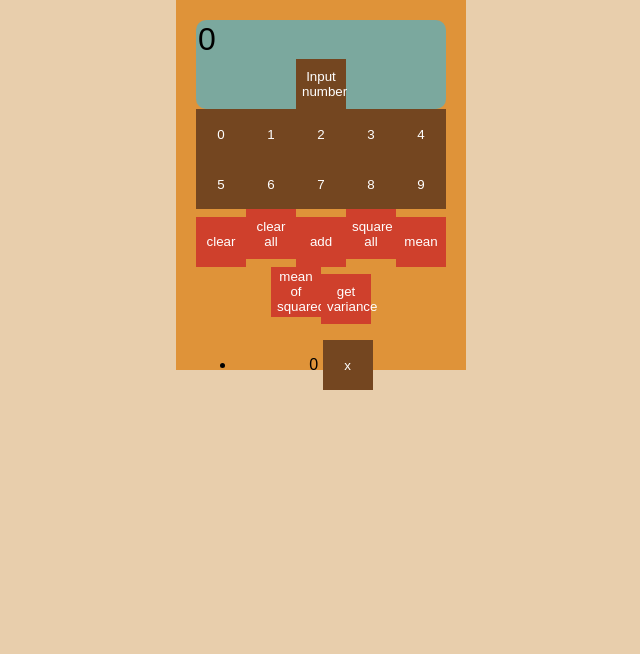
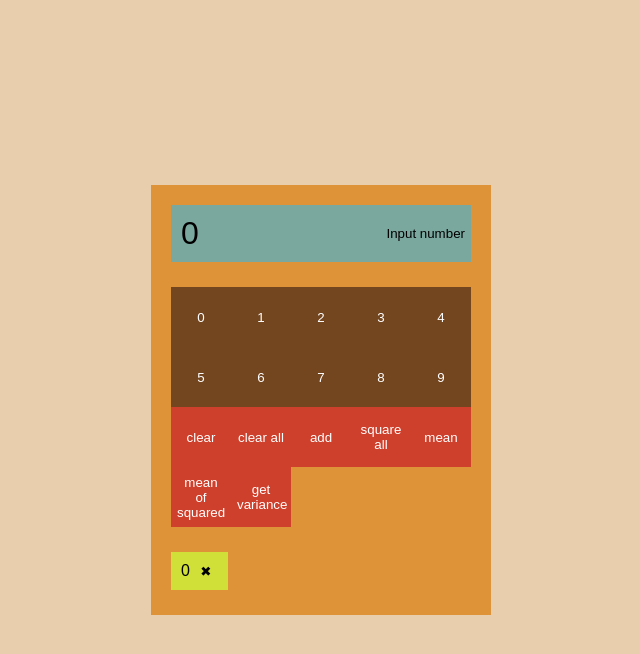
Before and after one commit to khamiltonuk/vigilant-octo-train, a React (Create React App) app: page / in a window 1280 px wide. Both pictures are taken after a click on the button "Input number". Shown: the top 654 px of the page, without its empty margins (319-959 px from the left). Built offline with nearby package versions, Linux system fonts and the light colour scheme.

Commit message:
better styles

```diff
--- a/src/App.css
+++ b/src/App.css
@@ -1,24 +1,31 @@
+html,
+body {
+  height: 100%;
+}
+
 body {
   display: flex;
   align-items: center;
   justify-content: center;
   width: 100%;
-  height: 100%;
   background: #e8ceac;
 }
 
 .calculator {
   text-align: center;
-  width: 250px;
-  height: 330px;
+  width: 300px;
   padding: 20px;
   background: #df9339;
 }
 
 button {
-  color: white;
   border: 0;
-  background: #744620;
-  height: 50px;
-  width: 50px;
+  background: none;
+  width: auto;
 }
+
+.group:after {
+  content: "";
+  display: table;
+  clear: both;
+}
--- a/src/components/Histroy/History.css
+++ b/src/components/Histroy/History.css
@@ -0,0 +1,13 @@
+ul {
+  list-style: none;
+  margin: 0;
+  padding: 0;
+}
+
+li {
+  float: left;
+  background: #d1df39;
+  padding: 10px;
+  margin-right: 5px;
+  margin-bottom: 5px;
+}
--- a/src/components/Histroy/History.jsx
+++ b/src/components/Histroy/History.jsx
@@ -5,11 +5,11 @@ import "./History.css";
 export default function History(props) {
   const { removeValue, values } = props;
   return (
-    <ul>
+    <ul className="history group">
       {values.map(el => {
         return (
           <li>
-            {el} <button onClick={removeValue}>x</button>
+            {el} <button onClick={removeValue}>&#10006;</button>
           </li>
         );
       })}
--- a/src/components/Keypad/Keypad.css
+++ b/src/components/Keypad/Keypad.css
@@ -1,3 +1,24 @@
+.keypad {
+  margin-bottom: 25px;
+}
+
+.operation-key,
+.number-key {
+  height: 60px;
+  width: 60px;
+  color: white;
+  float: left;
+}
+
 .operation-key {
   background: #cf402c;
 }
+.operation-key:hover {
+  background: #a13222;
+}
+.number-key {
+  background: #744620;
+}
+.number-key:hover {
+  background: #593619;
+}
--- a/src/components/Keypad/Keypad.jsx
+++ b/src/components/Keypad/Keypad.jsx
@@ -14,7 +14,7 @@ export default function Keypad(props) {
     meanOfAllSquared
   } = props;
   return (
-    <div className="keypad">
+    <div className="keypad group">
       <button className="number-key" onClick={() => keypadPress(0)}>
         0
       </button>
--- a/src/components/Screen/Screen.css
+++ b/src/components/Screen/Screen.css
@@ -1,12 +1,19 @@
 .screen {
   background: #7ba89e;
-  border-radius: 10px;
-  border: 10px solid 71461f;
+  margin-bottom: 25px;
+  position: relative;
+}
+.screen button {
+  position: absolute;
+  top: 0;
+  right: 0;
+  height: 100%;
 }
 
 input {
   background: none;
   border: 0;
+  padding: 10px 90px 10px 10px;
   font-size: 2em;
-  max-width: 100%g;
+  width: 100%;
 }
```
